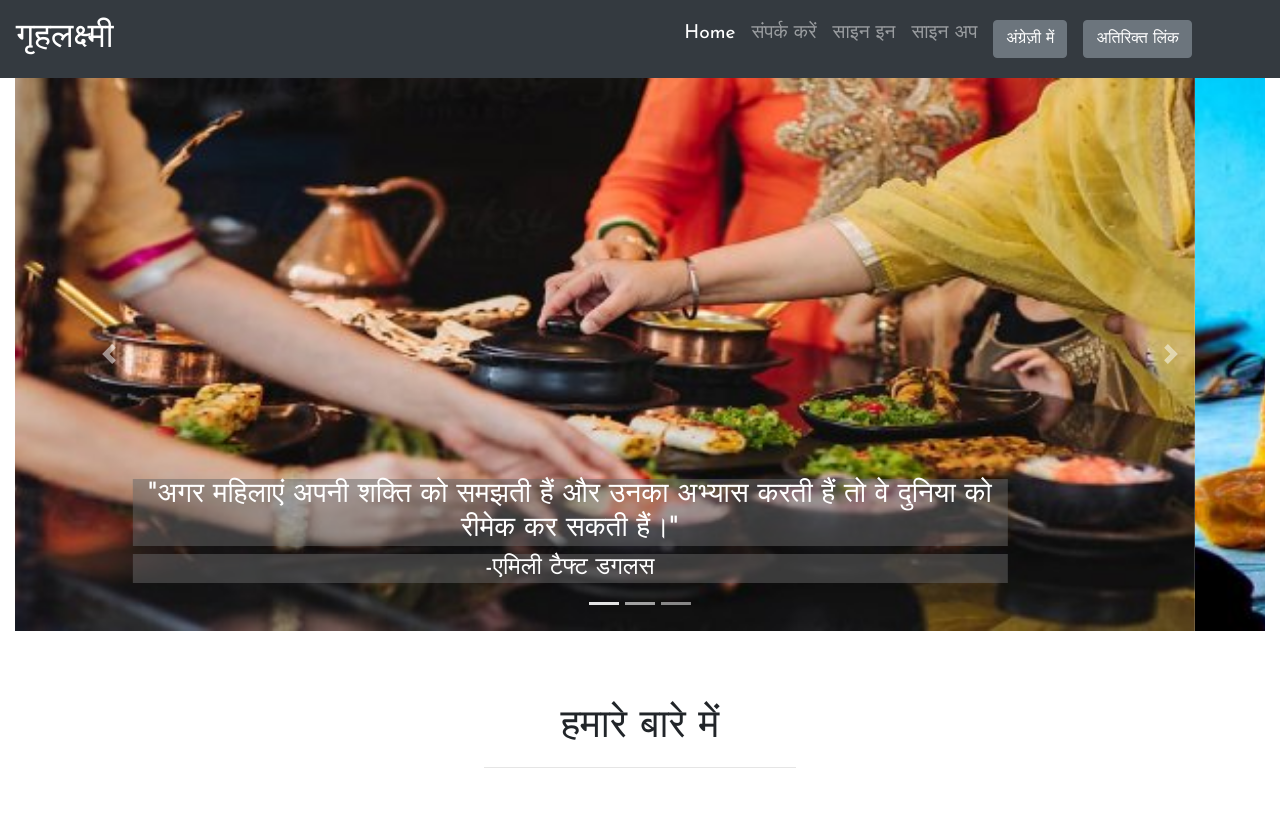
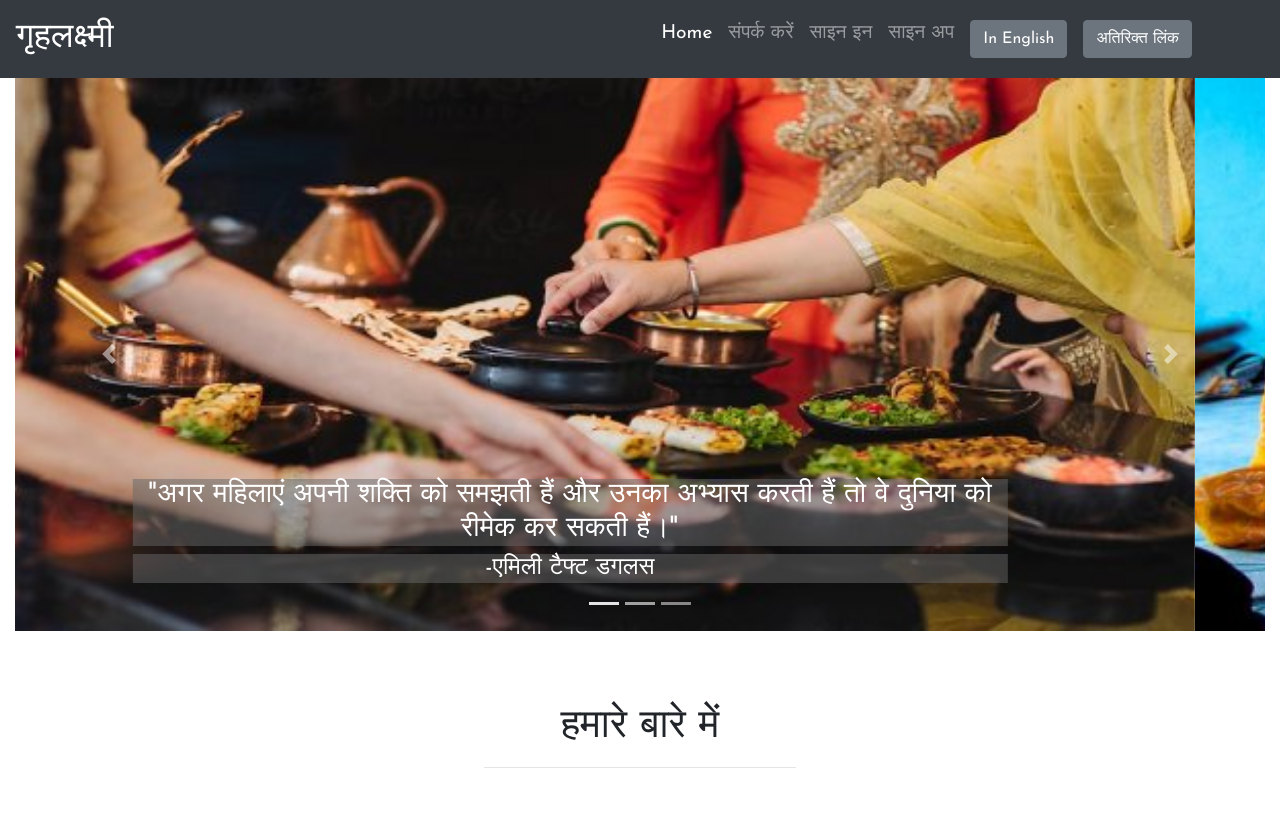
Before and after one commit to drishti307/Grihalakshmi_temp, a plain HTML site: page Hindi.html in a window 1280 px wide. Shown: the top 819 px of the page. Drawn offline with nearby package versions, Linux system fonts and the light colour scheme.

Commit message:
Update Hindi.html

```diff
--- a/Hindi.html
+++ b/Hindi.html
@@ -58,7 +58,7 @@
       </li>
 	  <li class="nav-item">
         <a class="nav-link" href="index.html">
-			<button type="submit" class="btn btn-secondary">अंग्रेज़ी में</button>
+			<button type="submit" class="btn btn-secondary">In English</button>
 	  </a>
       </li>
 
```
